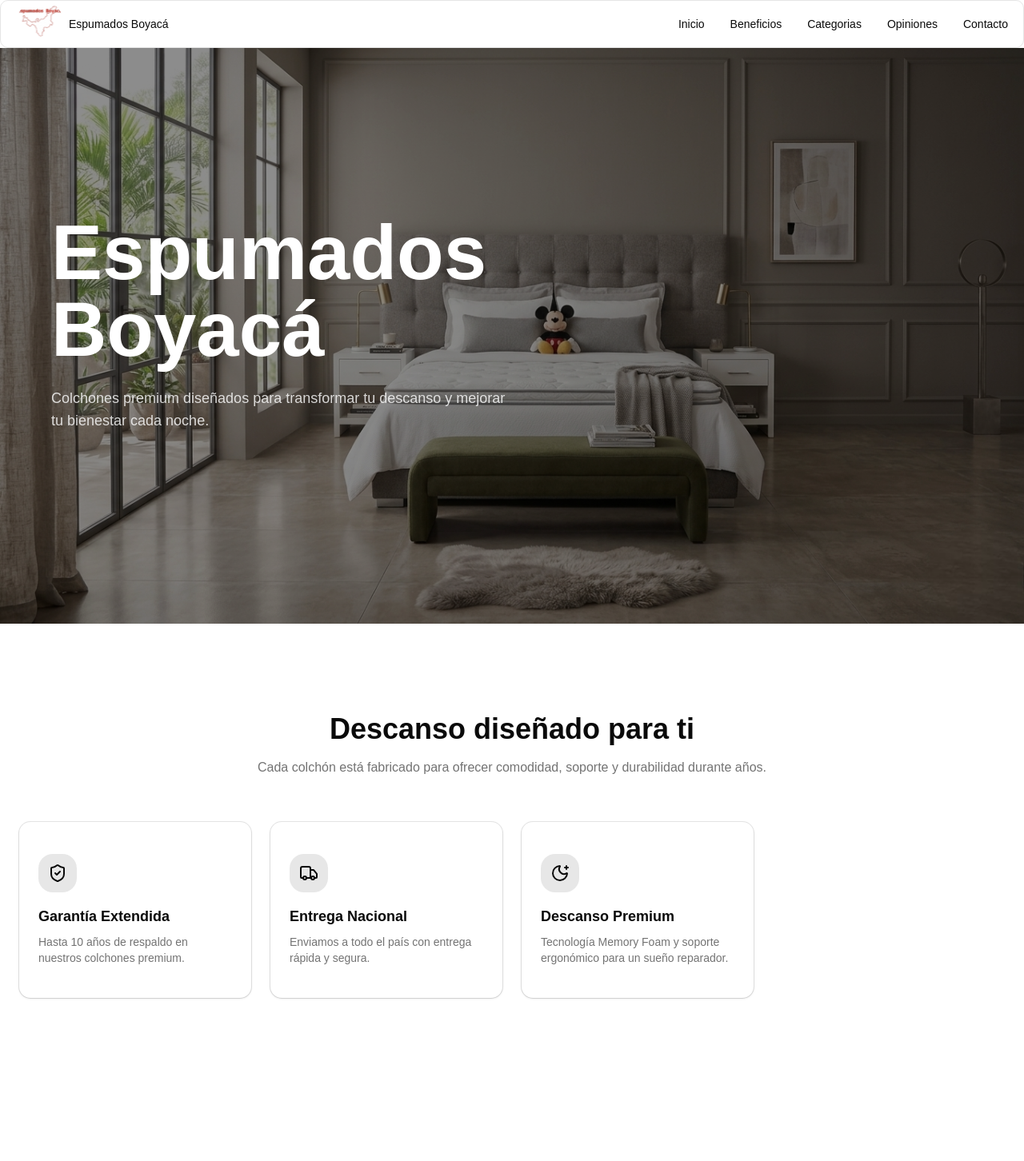
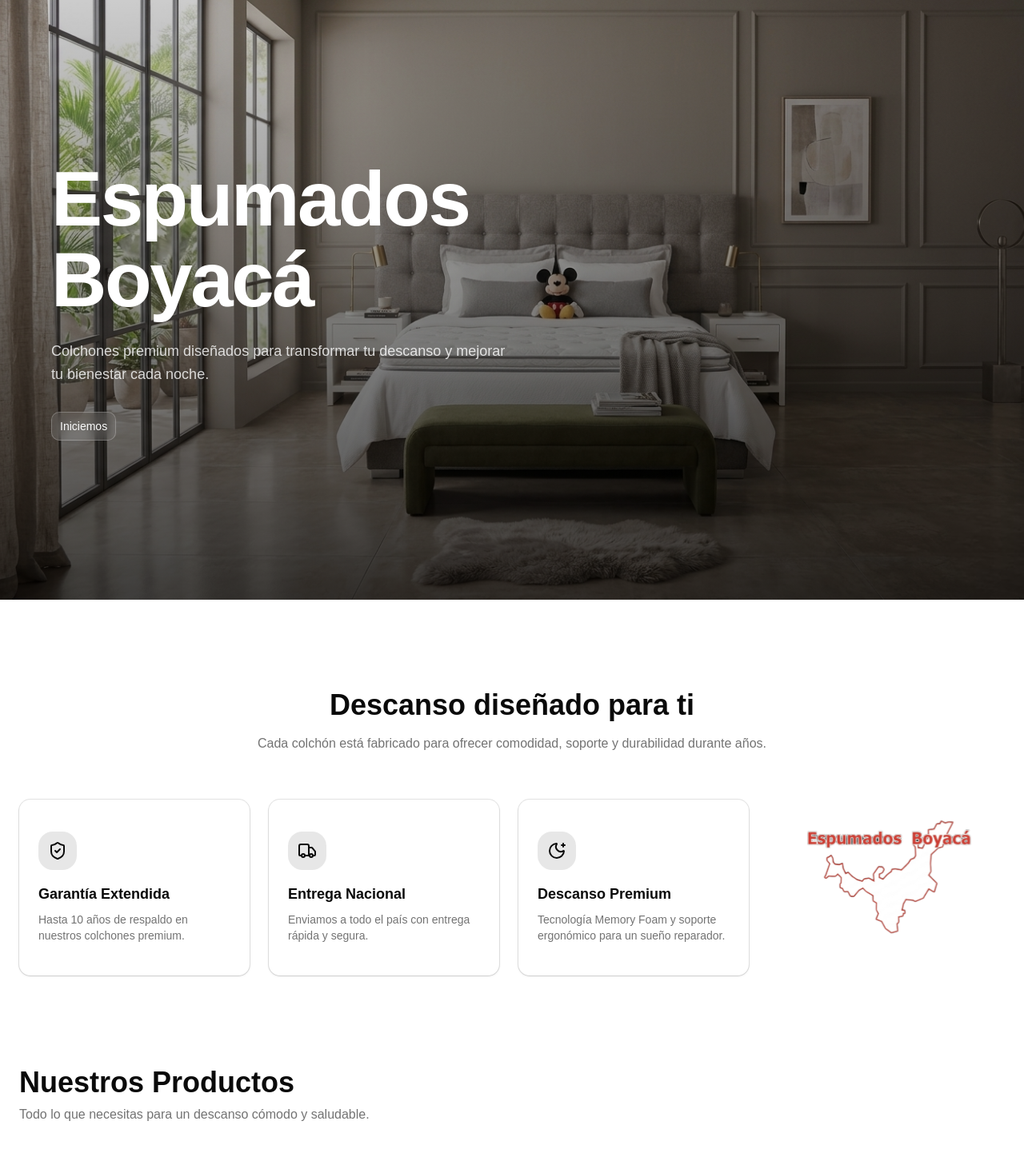
Before and after one commit to Juliangaritaa/espumados-boyaca-web, a React (Vite) app: page / in a window 1280 px wide. Shown: the top 1452 px of the page at 80% size. Built offline with nearby package versions, Linux system fonts and the light colour scheme.

Commit message:
feat: add more changes

```diff
--- a/src/components/layout/Navbar.tsx
+++ b/src/components/layout/Navbar.tsx
@@ -21,11 +21,9 @@ export function Navbar() {
           <nav className="hidden md:block">
             <ul className="flex items-center gap-8">
               {navigationData.navigation.map((item) => (
-                <li key={item.href}>
-                  <a href={item.href} className="text-sm">
-                    {item.label}
-                  </a>
-                </li>
+                <a href={item.href} className="text-sm">
+                  {item.label}
+                </a>
               ))}
             </ul>
           </nav>
--- a/src/components/sections/BenefitsSection.tsx
+++ b/src/components/sections/BenefitsSection.tsx
@@ -5,68 +5,70 @@ import logo from "@/assets/espumados-boyaca-web-logo.svg";
 
 export function BenefitsSection() {
   return (
-    <section
-      id="beneficios"
-      className="
-        py-20
-        lg:py-28
-      "
-    >
+    <section id="beneficios" className="py-20 lg:py-28">
       <div className="mx-auto max-w-7xl px-6">
-
         {/* Header */}
 
         <Reveal>
-          <div
-            className="
-              mx-auto
-              mb-14
-              max-w-2xl
-              text-center
-            "
-          >
-            <h2
-              className="
-                text-3xl
-                font-bold
-
-                md:text-4xl
-              "
-            >
+          <div className="mx-auto mb-14 max-w-2xl text-center">
+            <h2 className="text-3xl font-bold md:text-4xl">
               Descanso diseñado para ti
             </h2>
 
-            <p
-              className="
-                mt-4
-                text-muted-foreground
-              "
-            >
-              Cada colchón está fabricado para ofrecer
-              comodidad, soporte y durabilidad durante años.
+            <p className="mt-4 text-muted-foreground">
+              Cada colchón está fabricado para ofrecer comodidad, soporte y
+              durabilidad durante años.
             </p>
           </div>
         </Reveal>
 
-        {/* Grid */}
-
         <div
           className="
-            grid
-            gap-6
+        flex
+        flex-col
+        gap-8
 
-            sm:grid-cols-2
-            lg:grid-cols-4
+        lg:flex-row
+        lg:items-center
+      "
+        >
+          {/* Cards */}
+
+          <div className="grid flex-1 gap-6 md:grid-cols-3">
+            {benefitsData.map((benefit, index) => (
+              <Reveal key={benefit.title} delay={index * 0.1}>
+                <BenefitCard {...benefit} />
+              </Reveal>
+            ))}
+          </div>
+
+          {/* Logo */}
+
+          <Reveal delay={0.4}>
+            <div
+              className="
+            flex
+            w-full
+            justify-center
+
+            lg:w-72
           "
-        >
-          {benefitsData.map((benefit, index) => (
-            <Reveal
-              key={benefit.title}
-              delay={index * 0.1}
             >
-              <BenefitCard {...benefit} />
-            </Reveal>
-          ))}
+              <img
+                src={logo}
+                alt="Espumados Boyacá"
+                className="
+              h-56
+              w-auto
+              object-contain
+              opacity-90
+              transition-all
+              duration-500
+              hover:scale-105
+            "
+              />
+            </div>
+          </Reveal>
         </div>
       </div>
     </section>
--- a/src/components/sections/CategoriesSection.tsx
+++ b/src/components/sections/CategoriesSection.tsx
@@ -11,9 +11,8 @@ import {
 
 export function CategoriesSection() {
   return (
-    <section id="categorias" className="py-20 lg:py-28" >
+    <section id="categorias">
       <div className="mx-auto max-w-7xl px-6">
-
         <Reveal>
           <div
             className="
@@ -28,13 +27,10 @@ export function CategoriesSection() {
             "
           >
             <div>
-              <h2 className="text-4xl font-bold">
-                Nuestros Productos
-              </h2>
+              <h2 className="text-4xl font-bold">Nuestros Productos</h2>
 
               <p className="mt-2 text-muted-foreground">
-                Todo lo que necesitas para un descanso
-                cómodo y saludable.
+                Todo lo que necesitas para un descanso cómodo y saludable.
               </p>
             </div>
           </div>
@@ -47,45 +43,30 @@ export function CategoriesSection() {
             }}
             className="w-full"
           >
-            <CarouselContent>
-
+            <CarouselContent className="-ml-4 pb-4">
               {categoriesData.map((category) => (
                 <CarouselItem
                   key={category.title}
                   className="
-                    sm:basis-1/2
-                    lg:basis-1/3
-                    xl:basis-1/4
+                    pl-4
+          basis-full
+          sm:basis-1/2
+          lg:basis-1/3
+          xl:basis-1/4
                   "
                 >
-                  <CategoryCard
-                    {...category}
-                  />
+                  <CategoryCard {...category} />
                 </CarouselItem>
               ))}
-
             </CarouselContent>
 
-            <div
-              className="
-                mt-8
-                flex
-                justify-end
-                gap-3
-              "
-            >
-              <CarouselPrevious
-                className="static translate-y-0"
-              />
+            <div className="mt-8 flex justify-end gap-3 pr-1">
+              <CarouselPrevious className="static translate-y-0" />
 
-              <CarouselNext
-                className="static translate-y-0"
-              />
+              <CarouselNext className="static translate-y-0" />
             </div>
-
           </Carousel>
         </Reveal>
-
       </div>
     </section>
   );
--- a/src/components/sections/HeroSection.tsx
+++ b/src/components/sections/HeroSection.tsx
@@ -1,6 +1,7 @@
 import { heroData } from "@/data/hero";
 import { Reveal } from "@/components/animations/Reveal";
-import { Navbar } from '../layout/Navbar';
+import { Button } from "../ui/button";
+import { Navbar } from "@/components/layout/Navbar";
 
 export function HeroSection() {
   return (
@@ -11,30 +12,35 @@ export function HeroSection() {
           src={heroData.image}
           alt={heroData.title}
           className="
-            h-[750px]
             w-full
-            h-full
+            h-[480px]
+            sm:h-[580px]
+            md:h-[680px]
+            lg:h-[750px]
             object-cover
+            object-center
           "
         />
 
-
         {/* Overlay */}
-        <div className="absolute inset-0 bg-black/45" />
+        <div className="absolute inset-0 bg-gradient-to-t from-black/70 via-black/45 to-black/20" />
 
         {/* Contenido */}
-        <div className="absolute inset-0 flex items-center">
-          <div className="max-w-3xl px-8 md:px-16">
+        <div className="absolute inset-0 flex items-end sm:items-center">
+          <div className="w-full max-w-3xl px-5 sm:px-8 md:px-16 pb-10 sm:pb-0">
             <Reveal delay={0.1}>
               <h1
                 className="
-                  text-5xl
+                  text-4xl
                   font-black
-                  leading-none
+                  leading-[1.05]
                   text-white
+                  tracking-tight
 
-                  md:text-7xl
-                  lg:text-8xl
+                  sm:text-5xl
+                  md:text-6xl
+                  lg:text-7xl
+                  xl:text-8xl
                 "
               >
                 {heroData.title}
@@ -44,10 +50,18 @@ export function HeroSection() {
             <Reveal delay={0.2}>
               <p
                 className="
-                  mt-6
-                  max-w-xl
-                  text-lg
+                  mt-4
+                  max-w-sm
+                  text-base
                   text-white/80
+                  leading-relaxed
+
+                  sm:mt-5
+                  sm:max-w-md
+                  sm:text-lg
+
+                  md:mt-6
+                  md:max-w-xl
                 "
               >
                 {heroData.subtitle}
@@ -57,12 +71,25 @@ export function HeroSection() {
             <Reveal delay={0.3}>
               <div
                 className="
-                  mt-8
+                  mt-6
                   flex
-                  flex-wrap
-                  gap-4
+                  flex-col
+                  gap-3
+
+                  sm:mt-8
+                  sm:flex-row
+                  sm:flex-wrap
+                  sm:gap-4
                 "
-              ></div>
+              >
+                <Button
+                  asChild
+                  size="lg"
+                  className="border border-white/30 bg-white/10 hover:bg-white/20 backdrop-blur-sm"
+                >
+                  <a href="#beneficios">Iniciemos</a>
+                </Button>
+              </div>
             </Reveal>
           </div>
         </div>
--- a/src/components/sections/LocationSection.tsx
+++ b/src/components/sections/LocationSection.tsx
@@ -10,7 +10,6 @@ export function LocationSection() {
   return (
     <section
       id="ubicacion"
-      className="py-24"
     >
       <div className="mx-auto max-w-7xl px-6">
 
--- a/src/components/sections/ProcessSection.tsx
+++ b/src/components/sections/ProcessSection.tsx
@@ -4,7 +4,7 @@ import { Card, CardContent, } from "@/components/ui/card";
 
 export function ProcessSection() {
   return (
-    <section className="py-20 lg:py-28">
+    <section id="process" className="py-20">
       <div className="mx-auto max-w-7xl px-6">
 
         <Reveal>
--- a/src/data/cta.ts
+++ b/src/data/cta.ts
@@ -4,5 +4,12 @@ export const ctaData = {
   description:
     "Contáctanos y encuentra el colchón perfecto para tu hogar.",
 
-  buttonText: "Solicitar Información",
+  buttonText: [
+    {
+    btn1: "Solicitar Información"
+    },
+    {
+      btn2: "Escribir por Whatsapp"
+    }
+  ],
 };
--- a/src/data/navigation.ts
+++ b/src/data/navigation.ts
@@ -1,19 +1,25 @@
 export const navigationData = {
     navigation: [
         {
-            label: "Inicio", href:"#"
+            label: "Inicio", href:"#hero"
         },
         {
-            label: "Beneficios", href:"beneficios"
+            label: "Beneficios", href:"#beneficios"
         },
         {
-            label: "Categorias", href:"#"
+            label: "Categorias", href:"#categorias"
         },
         {
-            label: "Opiniones", href:"#"
+            label: "Ubicación", href:"#ubicacion"
         },
         {
-            label: "Contacto", href:"#"
-        },
-    ],
+            label: "Proceso", href:"#process"
+        },,
+        {
+            label: "CTA", href:"#cta"
+        },,
+        {
+            label: "Footer", href:"#footer"
+        }
+    ]
 };
--- a/src/data/site.ts
+++ b/src/data/site.ts
@@ -1,8 +1,17 @@
 export const siteData = {
     name:"Espumados Boyacá",
     email:"contacto@espumadosboyaca@gmail.com",
-    phone:"",
-    address:"",
+    phone:[
+        {
+            label: "Principal",
+            number: 3219996992
+        },
+        {
+            label: "Secundario",
+            number: 3115630580
+        }
+    ],
+    address:"Carrera 10 #15-88, Tunja, Boyacá",
     logo:"/",
     socials: {
         instagram:"",
--- a/src/index.css
+++ b/src/index.css
@@ -128,3 +128,7 @@
     @apply font-sans;
     }
 }
+
+html {
+    scroll-behavior: smooth;
+}
--- a/src/pages/Home.tsx
+++ b/src/pages/Home.tsx
@@ -1,4 +1,3 @@
-import { Navbar } from '../components/layout/Navbar';
 import { HeroSection } from '../components/sections/HeroSection';
 import { BenefitsSection } from '../components/sections/BenefitsSection';
 import { CategoriesSection } from '../components/sections/CategoriesSection';
@@ -10,8 +9,6 @@ import { LocationSection } from '../components/sections/LocationSection';
 export default function Home() {
     return (
         <>
-            <Navbar />
-
             <HeroSection />
             <BenefitsSection />
             <CategoriesSection />
```
Also changed, not shown: src/components/sections/CTASection.tsx (+59 -17 lines), 1 other file (tests, documents, lock files or other folders).
